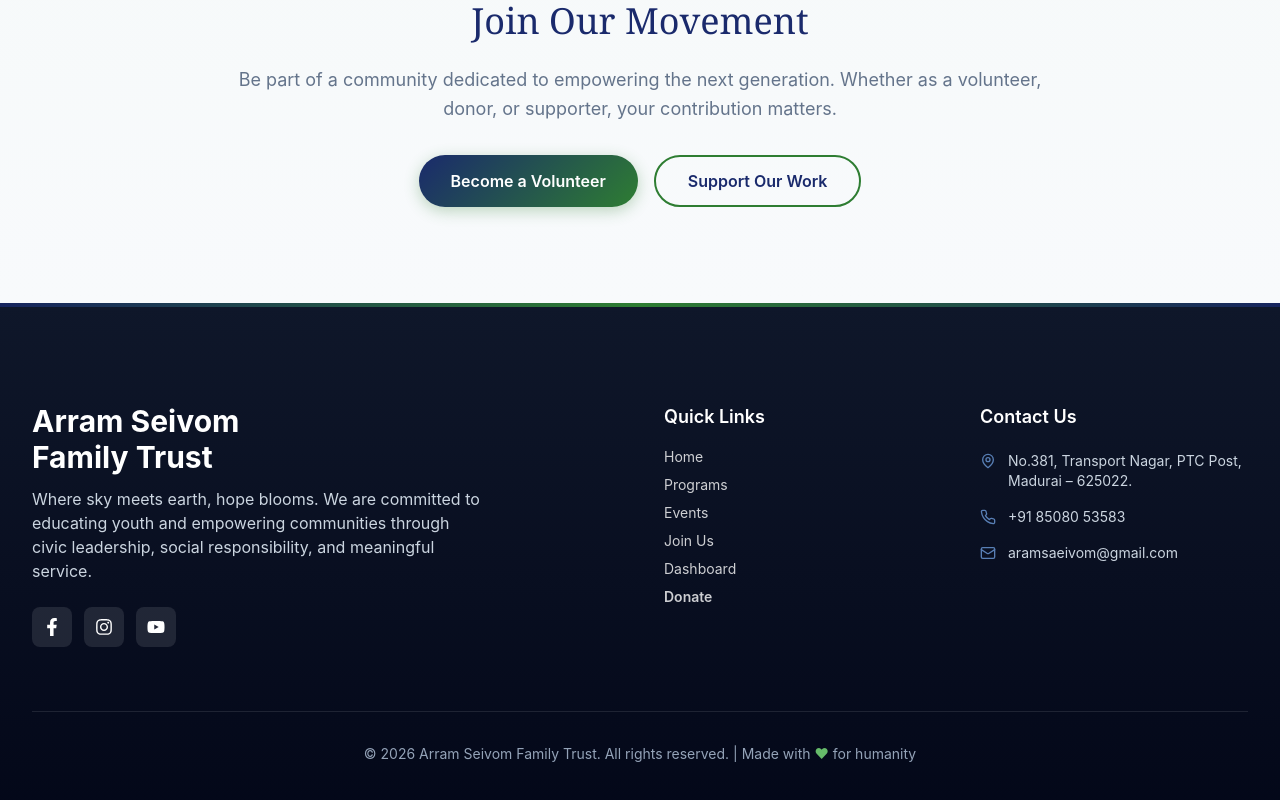
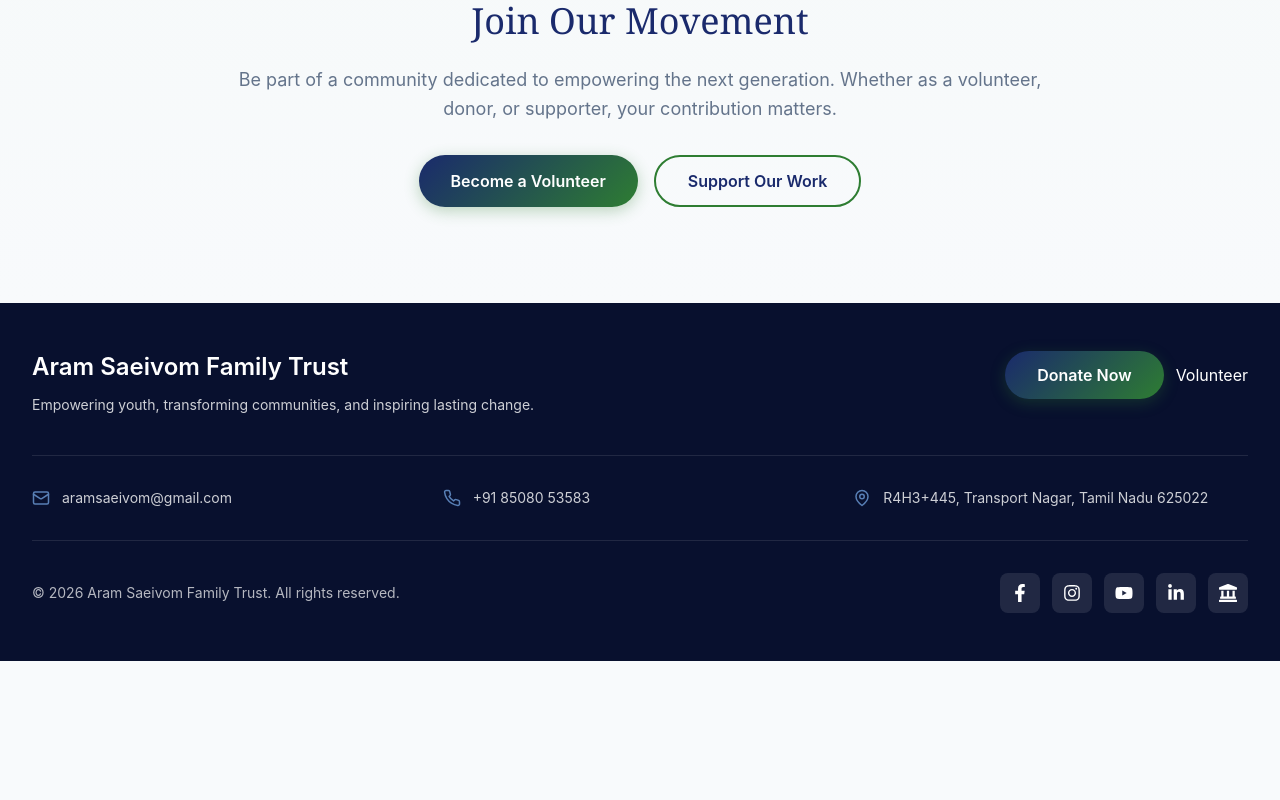
Before and after one commit to Vishnupriya1129/ASFT-NGO, a Next.js app in the folder apps/web/: page /about in a window 1280 px wide. Shown: the part 3127-3927 px from the top of the page. After the commit the page ends 3788 px from the top, so only its background shows below. Built offline with nearby package versions, Linux system fonts and the light colour scheme; no server answers.

Commit message:
feat: add FaLocationArrow icon with new map link, keep old address as static text

```diff
--- a/apps/web/src/app/components/layout/Footer.tsx
+++ b/apps/web/src/app/components/layout/Footer.tsx
@@ -1,26 +1,8 @@
 import Link from 'next/link';
-import { FaFacebookF, FaInstagram, FaYoutube } from 'react-icons/fa';
-import { MapPin, Phone, Mail } from 'lucide-react';
+import { FaFacebookF, FaInstagram, FaYoutube, FaLinkedinIn, FaLocationArrow, FaLandmark } from 'react-icons/fa';
+import { Mail, Phone, MapPin } from 'lucide-react';
 
-export function Footer() {
-  return (
-    <footer className="bg-gradient-to-b from-slate-900 to-slate-950 text-white relative">
-      <div className="h-1 w-full bg-gradient-to-r from-primary-600 via-accent-500 to-primary-600" />
-
-      <div className="max-w-7xl mx-auto px-4 sm:px-6 lg:px-8 py-16 sm:py-20 lg:py-24">
-        <div className="grid grid-cols-1 sm:grid-cols-2 lg:grid-cols-4 gap-8 sm:gap-12 mb-12 sm:mb-16">
-          {/* Brand */}
-          <div className="lg:col-span-2">
-            <h3 className="text-2xl sm:text-3xl font-bold text-white mb-3">
-              Arram Seivom<br />Family Trust
-            </h3>
-            <p className="text-slate-300 leading-relaxed mb-6 max-w-md text-sm sm:text-base">
-              Where sky meets earth, hope blooms. We are committed to educating youth and
-              empowering communities through civic leadership, social responsibility, and
-              meaningful service.
-            </p>
-            <div className="flex gap-3">
-              {[
+const socialLinks = [
   {
     Icon: FaFacebookF,
     label: 'Facebook',
@@ -36,84 +18,118 @@ export function Footer() {
     label: 'YouTube',
     href: 'https://youtube.com/channel/UCfxiR29gQPTZMdUOXrZZD3A?si=rLk5mI2m68pQfCQv',
   },
-              ].map(({ Icon, label, href }) => (
+  {
+    Icon: FaLinkedinIn,
+    label: 'LinkedIn',
+    href: 'https://in.linkedin.com/company/aram-saeivom-family-trust',
+  },
+  {
+    Icon: FaLandmark,
+    label: 'New Location',
+    href: 'https://www.google.com/maps/place/R4H3%2B445,+Transport+Nagar,+Tamil+Nadu+625022/@9.8277139,78.1018706,438m/data=!3m1!1e3!4m13!1m7!3m6!1s0x3b00d07db7f2f9a3:0x2c535b9873f86ddc!2sR4H3%2B445,+Transport+Nagar,+Tamil+Nadu+625022!3b1!8m2!3d9.8277625!4d78.1028594!3m4!1s0x3b00d07db7f2f9a3:0x2c535b9873f86ddc!8m2!3d9.8277625!4d78.1028594!10m1!2e57?entry=ttu&g_ep=EgoyMDI2MDcwNi4wIKXMDSoASAFQAw%3D%3D',
+  }
+];
+
+export function Footer() {
+  //✅ Old address – displayed as static text
+  const oldAddress = 'No.381, Transport Nagar, PTC Post, Madurai – 625022., Tamil Nadu, India';
+  const newLocation = 'R4H3+445, Transport Nagar, Tamil Nadu 625022';
+  const mapUrl = `https://www.google.com/maps/search/?api=1&query=${encodeURIComponent(newLocation)}`;
+
+  return (
+    <footer className="bg-primary-900 text-white">
+      <div className="mx-auto max-w-7xl px-4 py-12 sm:px-6 lg:px-8">
+        {/* Top row: Brand + Donate/Volunteer buttons */}
+        <div className="flex flex-col gap-8 lg:flex-row lg:items-start lg:justify-between">
+          <div className="max-w-xl">
+            <h2 className="text-2xl font-semibold">Aram Saeivom Family Trust</h2>
+            <p className="mt-3 text-sm text-white/80">
+              Empowering youth, transforming communities, and inspiring lasting change.
+            </p>
+          </div>
+
+          <div className="flex flex-col gap-3 sm:flex-row sm:items-center">
+            <Link href="/donate" className="btn-primary text-center">
+              Donate Now
+            </Link>
+            <Link href="/volunteer" className="btn-outline text-center">
+              Volunteer
+            </Link>
+          </div>
+        </div>
+
+        {/* Contact details */}
+        <div className="mt-10 grid grid-cols-1 gap-4 border-t border-white/10 pt-8 sm:grid-cols-2 lg:grid-cols-3">
+          {/* Email – icon + text clickable */}
+          <div className="flex items-center gap-3 text-sm text-white/80">
+            <a
+              href="mailto:aramsaeivom@gmail.com"
+              className="text-primary-400 hover:text-primary-300 transition-colors flex-shrink-0"
+              aria-label="Send email"
+            >
+              <Mail size={18} />
+            </a>
+            <a
+              href="mailto:aramsaeivom@gmail.com"
+              className="hover:text-white transition-colors"
+            >
+              aramsaeivom@gmail.com
+            </a>
+          </div>
+
+          {/* Phone – icon + text clickable */}
+          <div className="flex items-center gap-3 text-sm text-white/80">
+            <a
+              href="tel:+918508053583"
+              className="text-primary-400 hover:text-primary-300 transition-colors flex-shrink-0"
+              aria-label="Call us"
+            >
+              <Phone size={18} />
+            </a>
+            <a
+              href="tel:+918508053583"
+              className="hover:text-white transition-colors"
+            >
+              +91 85080 53583
+            </a>
+          </div>
+
+          {/* Address – icon clickable, text not linked */}
+          <div className="flex items-center gap-3 text-sm text-white/80 sm:col-span-2 lg:col-span-1">
+            <a
+              href={mapUrl}
+              target="_blank"
+              rel="noopener noreferrer"
+              className="text-primary-400 hover:text-primary-300 transition-colors flex-shrink-0"
+              aria-label="Open location in Google Maps"
+            >
+              <MapPin size={18} />
+            </a>
+            <span>{newLocation}</span>
+          </div>
+        </div>
+
+        {/* Bottom row: Copyright + Social icons */}
+        <div className="mt-8 flex flex-col gap-4 border-t border-white/10 pt-8 md:flex-row md:items-center md:justify-between">
+          <p className="text-sm text-white/70">
+            © 2026 Aram Saeivom Family Trust. All rights reserved.
+          </p>
+
+          <div className="flex gap-3">
+            {socialLinks.map(({ Icon, label, href }) => (
               <a
                 key={label}
                 href={href}
                 target="_blank"
                 rel="noopener noreferrer"
                 aria-label={label}
-                  className="w-10 h-10 bg-white/10 rounded-lg flex items-center justify-center text-white hover:bg-primary-600 hover:-translate-y-1 transition-all duration-300"
+                className="flex h-10 w-10 items-center justify-center rounded-lg bg-white/10 text-white transition-all duration-300 hover:-translate-y-1 hover:bg-primary-600"
               >
                 <Icon size={18} />
               </a>
             ))}
           </div>
         </div>
-
-          {/* Quick Links */}
-          <div>
-            <h4 className="text-lg font-semibold mb-4">Quick Links</h4>
-            <ul className="space-y-2 text-sm">
-              <li>
-                <Link href="/" className="text-white/80 hover:text-white transition-colors">
-                  Home
-                </Link>
-              </li>
-              <li>
-                <Link href="/programs" className="text-white/80 hover:text-white transition-colors">
-                  Programs
-                </Link>
-              </li>
-              <li>
-                <Link href="/events" className="text-white/80 hover:text-white transition-colors">
-                  Events
-                </Link>
-              </li>
-              <li>
-                <Link href="/volunteer" className="text-white/80 hover:text-white transition-colors">
-                  Join Us
-                </Link>
-              </li>
-              <li>
-                <Link href="/admin" className="text-white/80 hover:text-white transition-colors">
-                  Dashboard
-                </Link>
-              </li>
-              <li>
-                <Link href="/donate" className="text-white/80 hover:text-white transition-colors font-semibold">
-                  Donate
-                </Link>
-              </li>
-            </ul>
-          </div>
-
-          {/* Contact */}
-          <div>
-            <h4 className="text-lg font-semibold text-white mb-5">Contact Us</h4>
-            <ul className="space-y-4">
-              <li className="flex items-start gap-3 text-slate-300 text-sm">
-                <MapPin size={16} className="text-primary-400 mt-0.5 flex-shrink-0" />
-                <span>No.381, Transport Nagar, PTC Post, Madurai – 625022.</span>
-              </li>
-              <li className="flex items-center gap-3 text-slate-300 text-sm">
-                <Phone size={16} className="text-primary-400 flex-shrink-0" />
-                <span>+91 85080 53583</span>
-              </li>
-              <li className="flex items-center gap-3 text-slate-300 text-sm">
-                <Mail size={16} className="text-primary-400 flex-shrink-0" />
-                <span>aramsaeivom@gmail.com</span>
-              </li>
-            </ul>
-          </div>
-        </div>
-
-        <div className="border-t border-white/10 pt-8 text-center text-slate-400 text-sm">
-          <p>
-            &copy; 2026 Arram Seivom Family Trust. All rights reserved. | Made with{' '}
-            <span className="text-accent-400">♥</span> for humanity
-          </p>
-        </div>
       </div>
     </footer>
   );
```
Lines whose indentation alone changed are shown as unchanged.
